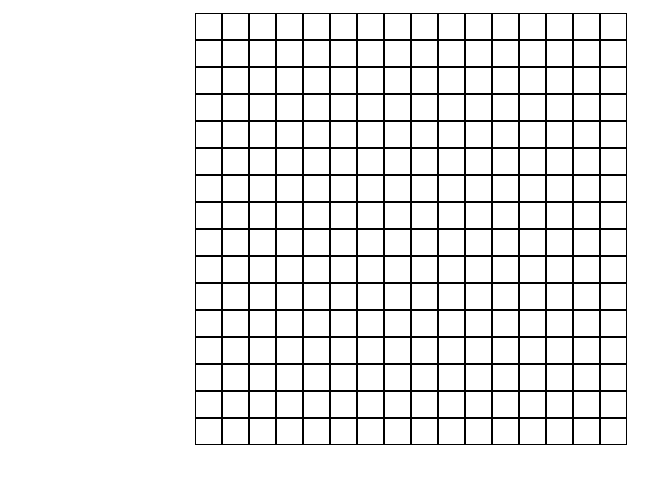
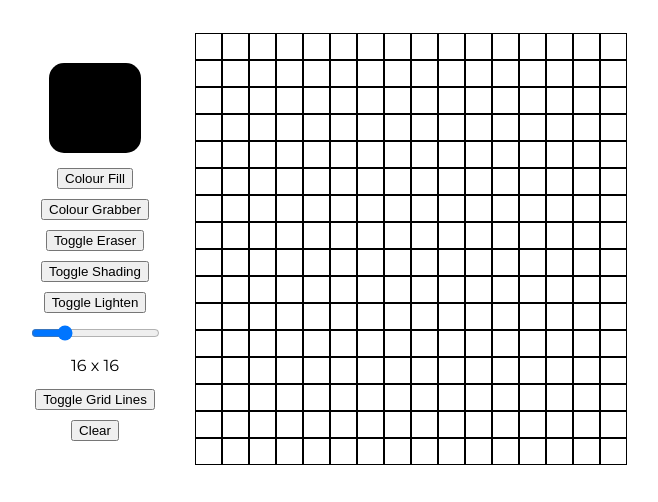
Before and after one commit to jerrej/etch-a-sketch, a plain HTML site: page index.html in a window 1280 px wide. Shown: the part 55-557 px from the top of the page, without its empty margins (229-887 px from the left). Drawn offline with Linux system fonts and the light colour scheme.

Commit message:
Add settings panel

```diff
--- a/css/style.css
+++ b/css/style.css
@@ -22,10 +22,54 @@ body {
 .content {
     display: flex;
     align-items: center;
+    justify-content: center;
+    margin: 20px;
 }
 
-  #grid .cell {
+.grid {
+    flex: 1;
+    display: flex;
+    align-items: center;
+}
+
+#grid .cell {
     width: 25px;
     height: 25px;
     border: 1px solid #000;
-  }
+}
+
+#grid .cell:hover {
+    background-color: black;
+}
+
+.settings {
+    flex: 1;
+    display: flex;
+    align-items: center;
+    flex-direction: column;
+    flex-wrap: wrap;
+    row-gap: 10px;
+    width: 200px;
+
+}
+
+#style1 {
+    -webkit-appearance: none;
+    -moz-appearance: none;
+    appearance: none;
+    width: 100px;
+    height: 100px;
+    background-color: transparent;
+    border: none;
+    cursor: pointer;
+}
+
+#style1::-webkit-color-swatch {
+    border-radius: 15px;
+    border: none;
+}
+
+#style1::-moz-color-swatch {
+    border-radius: 15px;
+    border: none;
+}
--- a/index.html
+++ b/index.html
@@ -17,8 +17,30 @@
             </div>
         </header>
         <main>
-            <div class="content" id="grid">
+            <div class="content">
+                <div class="settings">
+                    <input id="style1" type="color">
+                    <button type="button">Colour Fill</button>
+                    <button type="button">Colour Grabber</button>
+                    <button type="button">Toggle Eraser</button>
+                    <button type="button">Toggle Shading</button>
+                    <button type="button">Toggle Lighten</button>
+                    <input type="range" id="gridsize" name="gridsize" min="1" max="64" value="16" step="1">
+                    <label for="cowbell">16 x 16</label>
+                    <button type="button">Toggle Grid Lines</button>
+                    <button type="button">Clear</button>
+                </div>
+                <div class="grid" id="grid">
 
+                </div>
+                <div class="settings">
+
+                </div>
+            </div>
+            <div class="content">
+                <div class="settings">
+
+                </div>
             </div>
         </main>
         <footer>
@@ -33,20 +55,20 @@
 
 <script>
 
-    for (let x = 0; x <16; x++) {
+    for (let x = 0; x < 16; x++) {
 
         var div = document.createElement("div");
-        div.id = "gridrow-"+x;
+        div.id = "gridrow-" + x;
         document.getElementById("grid").appendChild(div);
-        console.log("Row Creation. This for loop has executed "+x+" times")
+        console.log("Row Creation. This for loop has executed " + x + " times")
 
-        for (let y = 0; y <16; y++) {
+        for (let y = 0; y < 16; y++) {
 
             var div2 = document.createElement("div");
             div2.classList.add("cell");
-            div2.id= "cell-"+x+"-"+y;
-            document.getElementById("gridrow-"+x).appendChild(div2);
-            console.log("Cell Creation. This for loop has executed "+y+" times")
+            div2.id = "cell-" + x + "-" + y;
+            document.getElementById("gridrow-" + x).appendChild(div2);
+            console.log("Cell Creation. This for loop has executed " + y + " times")
 
         }
 
```
